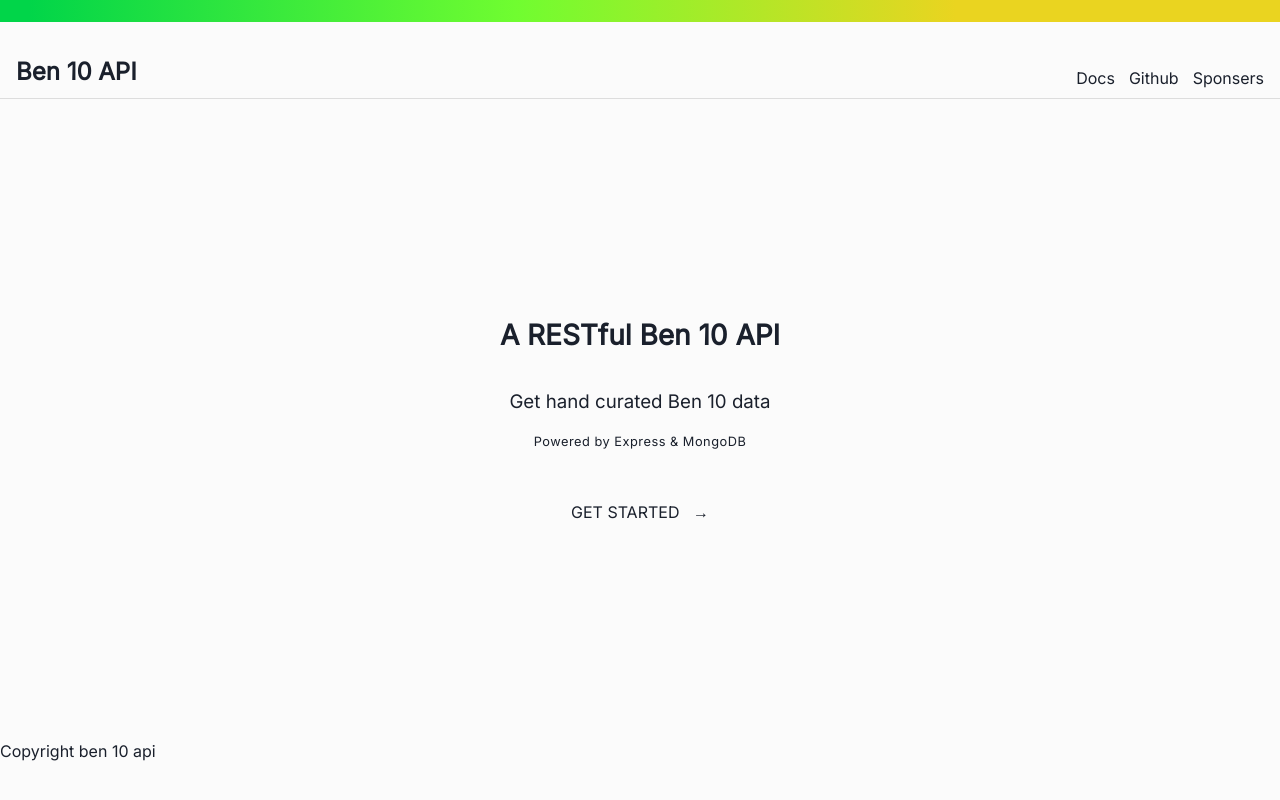
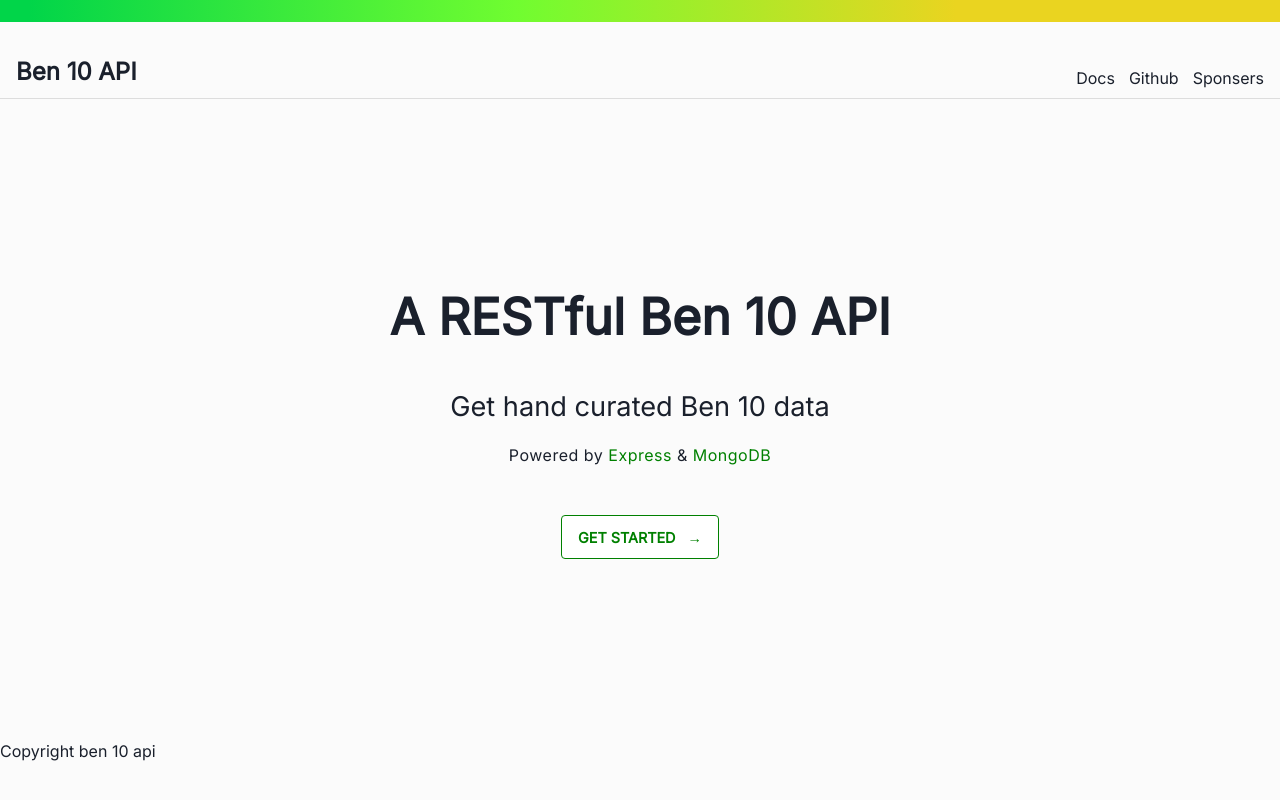
Before and after one commit to AyushSaini00/ben10-REST-API, a Next.js app: page / in a window 1280 px wide. Built offline with nearby package versions, Linux system fonts and the light colour scheme.

Commit message:
Improved styles

```diff
--- a/styles/globals.css
+++ b/styles/globals.css
@@ -12,6 +12,10 @@
     background: #fbfbfb;
     color: #1a202c;
 }
+::selection {
+    background: #008000;
+    color: #fff;
+}
 a {
     color: #1a202c;
     text-decoration: none;
@@ -25,7 +29,6 @@
 .section-home {
     text-align: center;
     margin: 0 auto;
-    max-width: 26rem;
     padding: 2rem;
     min-height: 80vh;
     display: flex;
@@ -38,22 +41,25 @@
 }
 .home h1 {
     margin-bottom: 2rem;
-    font-size: 28px;
+    font-size: 3.13rem;
 }
 .home h3 {
     margin-bottom: 1rem;
     font-weight: normal;
+    font-size: 1.7rem;
 }
 .home p {
-    font-size: 0.8rem;
+    font-size: 1rem;
     letter-spacing: 0.5px;
 }
-button {
-    border: none;
-    cursor: pointer;
+.highlight {
+    color: #008000;
+}
+.btn {
     color: #008000;
     background: #fff;
     border: 1px solid #008000;
+    line-height: 1.9;
     border-radius: 0.25rem;
     font-weight: bold;
     height: 2.7rem;
@@ -62,7 +68,8 @@
     padding: 0.5rem 1rem;
     transition: all 0.2s ease;
 }
-button:hover {
+.btn:hover {
+    content: 'red';
     background: #008000;
     color: #fff;
     box-shadow: 0px 4px 8px 0px rgb(170, 244, 148);
```
